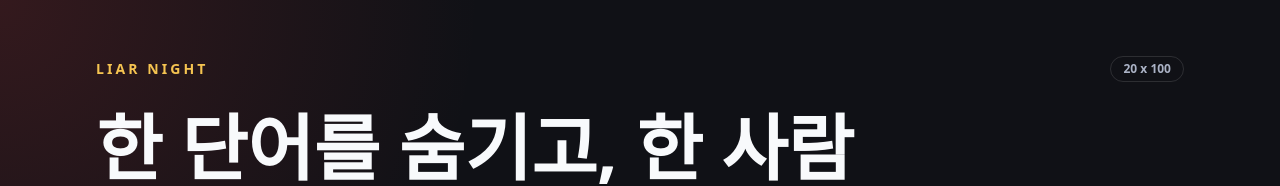
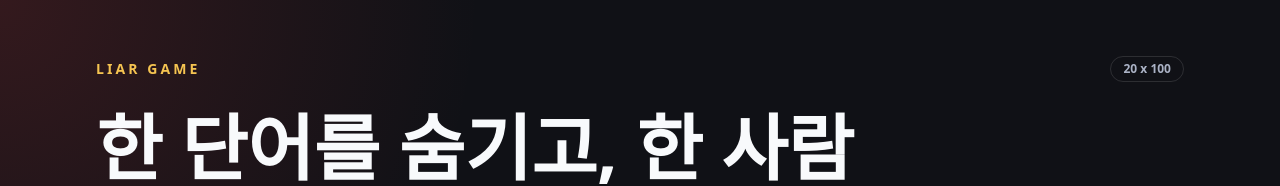
Before and after one commit to ms01park/liar-game, a Next.js app: page / in a window 1280 px wide. Shown: the top 186 px of the page. Built offline with nearby package versions, Linux system fonts and the light colour scheme.

Commit message:
Update site name to Liar Game

```diff
--- a/src/app/layout.tsx
+++ b/src/app/layout.tsx
@@ -2,7 +2,7 @@
 import "./globals.css";
 
 export const metadata: Metadata = {
-  title: "Liar Night",
+  title: "Liar Game",
   description: "1기기와 여러 기기를 모두 지원하는 라이어 게임",
 };
 
--- a/src/app/page.tsx
+++ b/src/app/page.tsx
@@ -33,7 +33,7 @@
       <section className="grid gap-5">
         <div className="flex items-center justify-between gap-3">
           <p className="text-sm font-black uppercase tracking-[0.22em] text-[var(--gold)]">
-            Liar Night
+            Liar Game
           </p>
           <span className="rounded-full border border-[var(--line)] px-3 py-1 text-xs font-black text-[var(--muted)]">
             {wordPacks.length} x 100
```
